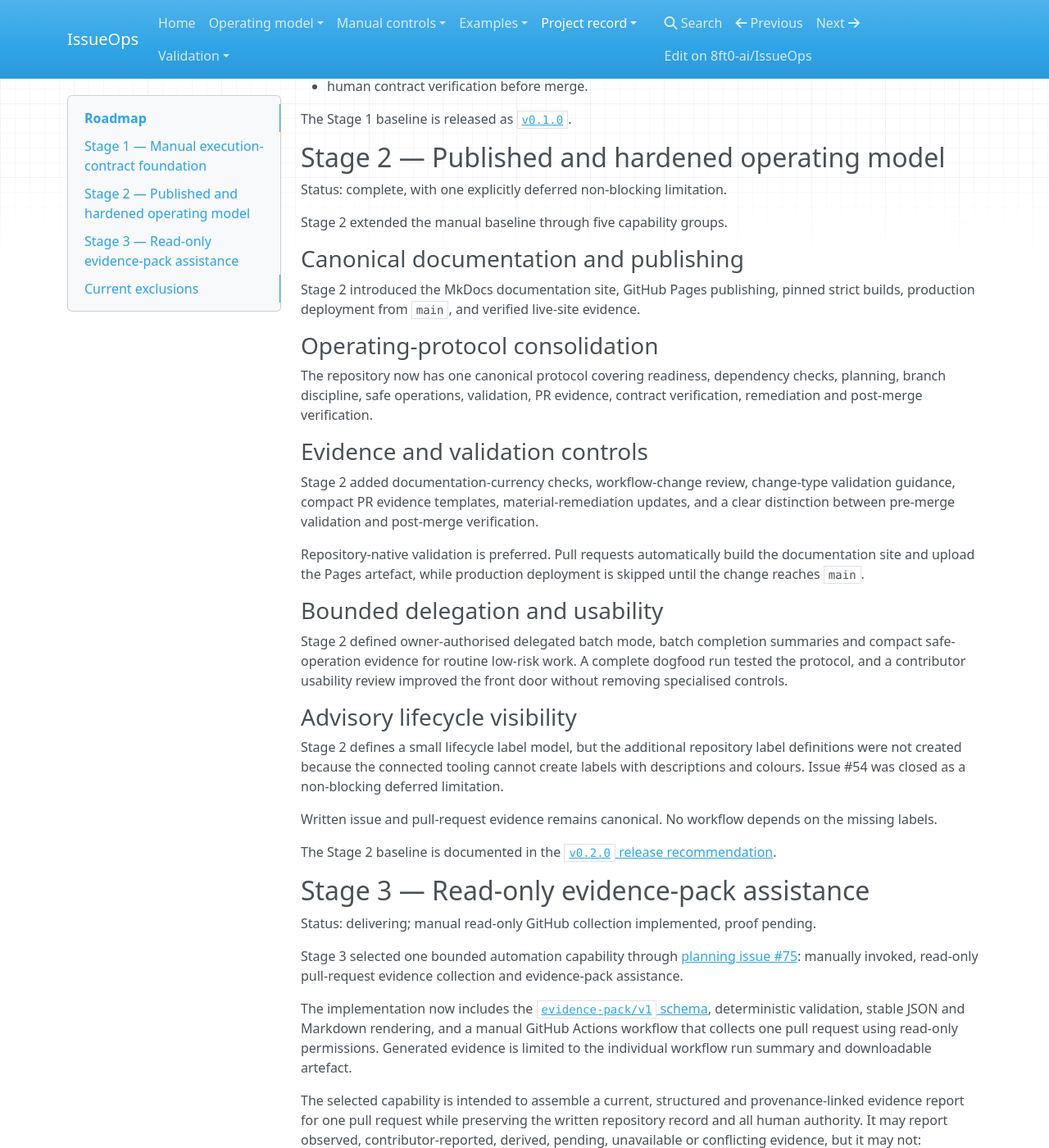
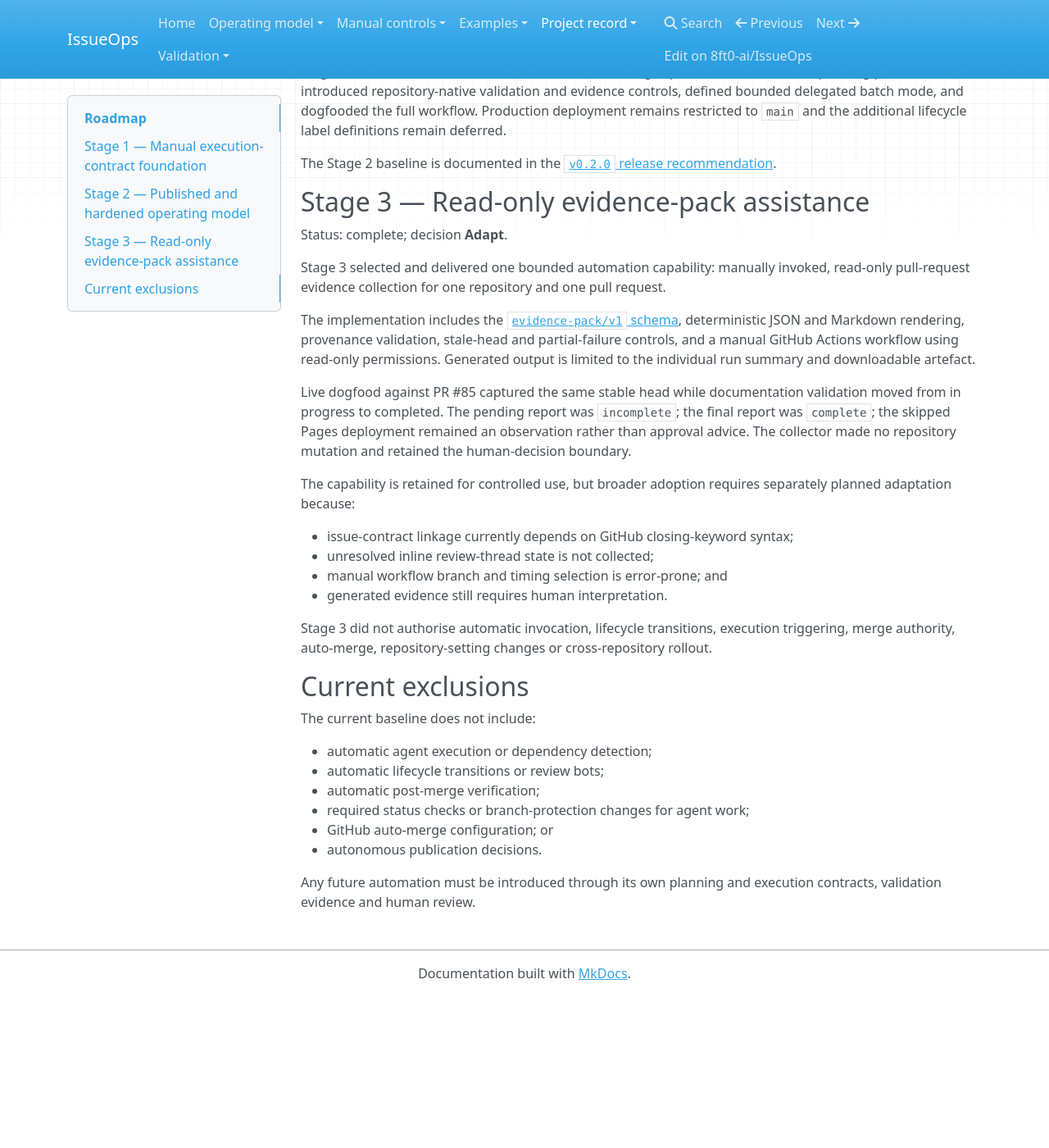
Before and after one commit to 8ft0-ai/IssueOps, an MkDocs documentation site: the page built from docs/roadmap.md, in a window 1280 px wide and 1400 px high, scrolled down 552 px. Shown: the whole window at 82% size. Built offline with MkDocs 1.6.1, drawn with Linux system fonts in a browser that asks for light colours; nearby versions of some CDN libraries; after the commit the page ends 1767 px from its top, so only the background shows below that; some of the changed text lies outside the part shown.

Commit message:
Update public roadmap for Stage 3 Adapt decision

```diff
--- a/docs/roadmap.md
+++ b/docs/roadmap.md
@@ -2,23 +2,13 @@
 
 IssueOps develops the operating model in deliberate stages. Each stage must preserve the central contract: the issue bounds the work, the pull request carries evidence, and a human retains approval authority.
 
-This page is the concise public roadmap. Detailed stage intent, retrospective delivery evidence and close-out records live in the top-level `planning/` control surface. GitHub issues, pull requests, reviews, commits and workflow runs remain the canonical detailed audit trail.
+This page is the concise public roadmap. Detailed stage intent, delivery evidence and close-out records live in the top-level `planning/` control surface. GitHub issues, pull requests, reviews, commits and workflow runs remain the canonical detailed audit trail.
 
 ## Stage 1 — Manual execution-contract foundation
 
 Status: complete.
 
-Stage 1 established the manual execution-contract IssueOps baseline:
-
-- structured issue contracts;
-- readiness checks before implementation;
-- implementation plans before file changes;
-- safe tool-operation checks before repository mutations;
-- one branch per issue;
-- agent-assisted implementation within the contract;
-- lightweight validation evidence;
-- pull requests as evidence packs; and
-- human contract verification before merge.
+Stage 1 established the manual execution-contract baseline: structured issue contracts, readiness and planning gates, branch discipline, safe tool operations, validation evidence, pull requests as evidence packs and human contract verification before merge.
 
 The Stage 1 baseline is released as [`v0.1.0`](releases/stage-1.md).
 
@@ -26,69 +16,38 @@ The Stage 1 baseline is released as [`v0.1.0`](releases/stage-1.md).
 
 Status: complete, with one explicitly deferred non-blocking limitation.
 
-Stage 2 extended the manual baseline through five capability groups.
-
-### Canonical documentation and publishing
-
-Stage 2 introduced the MkDocs documentation site, GitHub Pages publishing, pinned strict builds, production deployment from `main`, and verified live-site evidence.
-
-### Operating-protocol consolidation
-
-The repository now has one canonical protocol covering readiness, dependency checks, planning, branch discipline, safe operations, validation, PR evidence, contract verification, remediation and post-merge verification.
-
-### Evidence and validation controls
-
-Stage 2 added documentation-currency checks, workflow-change review, change-type validation guidance, compact PR evidence templates, material-remediation updates, and a clear distinction between pre-merge validation and post-merge verification.
-
-Repository-native validation is preferred. Pull requests automatically build the documentation site and upload the Pages artefact, while production deployment is skipped until the change reaches `main`.
-
-### Bounded delegation and usability
-
-Stage 2 defined owner-authorised delegated batch mode, batch completion summaries and compact safe-operation evidence for routine low-risk work. A complete dogfood run tested the protocol, and a contributor usability review improved the front door without removing specialised controls.
-
-### Advisory lifecycle visibility
-
-Stage 2 defines a small lifecycle label model, but the additional repository label definitions were not created because the connected tooling cannot create labels with descriptions and colours. Issue #54 was closed as a non-blocking deferred limitation.
-
-Written issue and pull-request evidence remains canonical. No workflow depends on the missing labels.
+Stage 2 added the canonical MkDocs site and GitHub Pages path, consolidated the operating protocol, introduced repository-native validation and evidence controls, defined bounded delegated batch mode, and dogfooded the full workflow. Production deployment remains restricted to `main` and the additional lifecycle label definitions remain deferred.
 
 The Stage 2 baseline is documented in the [`v0.2.0` release recommendation](releases/stage-2.md).
 
 ## Stage 3 — Read-only evidence-pack assistance
 
-Status: delivering; manual read-only GitHub collection implemented, proof pending.
+Status: complete; decision **Adapt**.
 
-Stage 3 selected one bounded automation capability through [planning issue #75](https://github.com/8ft0-ai/IssueOps/issues/75): manually invoked, read-only pull-request evidence collection and evidence-pack assistance.
+Stage 3 selected and delivered one bounded automation capability: manually invoked, read-only pull-request evidence collection for one repository and one pull request.
 
-The implementation now includes the [`evidence-pack/v1` schema](evidence-pack-schema.md), deterministic validation, stable JSON and Markdown rendering, and a manual GitHub Actions workflow that collects one pull request using read-only permissions. Generated evidence is limited to the individual workflow run summary and downloadable artefact.
+The implementation includes the [`evidence-pack/v1` schema](evidence-pack-schema.md), deterministic JSON and Markdown rendering, provenance validation, stale-head and partial-failure controls, and a manual GitHub Actions workflow using read-only permissions. Generated output is limited to the individual run summary and downloadable artefact.
 
-The selected capability is intended to assemble a current, structured and provenance-linked evidence report for one pull request while preserving the written repository record and all human authority. It may report observed, contributor-reported, derived, pending, unavailable or conflicting evidence, but it may not:
+Live dogfood against PR #85 captured the same stable head while documentation validation moved from in progress to completed. The pending report was `incomplete`; the final report was `complete`; the skipped Pages deployment remained an observation rather than approval advice. The collector made no repository mutation and retained the human-decision boundary.
 
-- decide issue readiness or approve implementation plans;
-- post or edit issue or pull-request content;
-- change labels or lifecycle state;
-- create branches, commits, issues or pull requests;
-- classify material remediation;
-- recommend or perform merge;
-- approve publication or deployment; or
-- infer success from missing, skipped, pending or contradictory evidence.
+The capability is retained for controlled use, but broader adoption requires separately planned adaptation because:
 
-The detailed approved roadmap is recorded in [`planning/roadmap/stage-03-read-only-evidence-pack-assistance.md`](https://github.com/8ft0-ai/IssueOps/blob/main/planning/roadmap/stage-03-read-only-evidence-pack-assistance.md).
+- issue-contract linkage currently depends on GitHub closing-keyword syntax;
+- unresolved inline review-thread state is not collected;
+- manual workflow branch and timing selection is error-prone; and
+- generated evidence still requires human interpretation.
 
-Representative before-and-after dogfood, effort comparison, authority-boundary audit and the adopt/adapt/reject decision remain the final ordered slice. Lifecycle assistance, post-merge verification automation, bounded execution triggering and auto-merge remain deferred and unauthorised.
+Stage 3 did not authorise automatic invocation, lifecycle transitions, execution triggering, merge authority, auto-merge, repository-setting changes or cross-repository rollout.
 
 ## Current exclusions
 
 The current baseline does not include:
 
-- automatic agent execution;
-- automatic dependency detection;
-- automatic lifecycle transitions;
-- automatic review bots;
+- automatic agent execution or dependency detection;
+- automatic lifecycle transitions or review bots;
 - automatic post-merge verification;
-- required status checks for agent work;
-- branch protection changes;
+- required status checks or branch-protection changes for agent work;
 - GitHub auto-merge configuration; or
 - autonomous publication decisions.
 
-Any future automation must be introduced through its own bounded planning and execution contracts, validation evidence and human review.
+Any future automation must be introduced through its own planning and execution contracts, validation evidence and human review.
```
